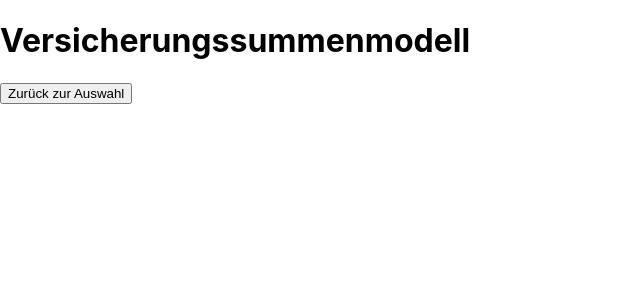
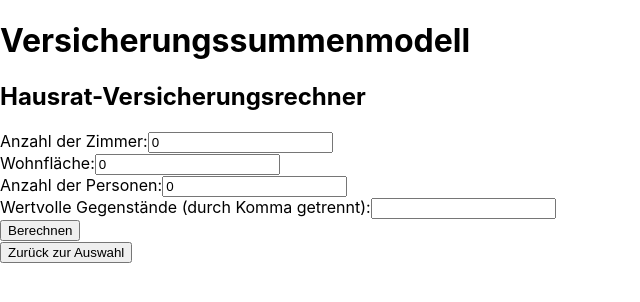
Before and after one commit to bambuk-html/Versicherungsrechner, a React (Create React App) app in the folder versicherungsrechner/: page /Summe in a window 1280 px wide. Shown: the top 302 px of the page, without its empty margins (0-640 px from the left). Built offline with nearby package versions, Linux system fonts and the light colour scheme.

Commit message:
ordner für dokumentation hinzugefügt, SummenRechner komponente angefangen

```diff
--- /dev/null
+++ b/versicherungsrechner/src/Components/SummenRechner.js
@@ -0,0 +1,63 @@
+import React, { useState } from 'react';
+
+function HausratVersicherungsrechner() {
+  const [zimmer, setZimmer] = useState(0);
+  const [wohnflaeche, setWohnflaeche] = useState(0);
+  const [personen, setPersonen] = useState(0);
+  const [wertvolleGegenstaende, setWertvolleGegenstaende] = useState([]);
+
+  function handleZimmerChange(event) {
+    setZimmer(event.target.value);
+  }
+
+  function handleWohnflaecheChange(event) {
+    setWohnflaeche(event.target.value);
+  }
+
+  function handlePersonenChange(event) {
+    setPersonen(event.target.value);
+  }
+
+  function handleWertvolleGegenstaendeChange(event) {
+    setWertvolleGegenstaende(event.target.value.split(','));
+  }
+
+  function berechneVersicherungssumme() {
+    //hier kommt der hauptteil der logik hin
+  }
+
+  return (
+    <div>
+      <h2>Hausrat-Versicherungsrechner</h2>
+      <form>
+        <label>
+          Anzahl der Zimmer:
+          <input type="number" min="0" value={zimmer} onChange={handleZimmerChange} />
+        </label>
+        <br />
+        <label>
+          Wohnfläche:
+<input type="number" min="0" value={wohnflaeche} onChange={handleWohnflaecheChange} />
+</label>
+<br />
+<label>
+Anzahl der Personen:
+<input type="number" min="0" value={personen} onChange={handlePersonenChange} />
+</label>
+<br />
+<label>
+Wertvolle Gegenstände (durch Komma getrennt):
+<input type="text" min="0" value={wertvolleGegenstaende} onChange={handleWertvolleGegenstaendeChange} />
+</label>
+<br />
+<button onClick={berechneVersicherungssumme}>Berechnen</button>
+</form>
+{
+    //ergebnis
+
+}
+</div>
+);
+}
+
+export default HausratVersicherungsrechner;
--- a/versicherungsrechner/src/pages/Summe.js
+++ b/versicherungsrechner/src/pages/Summe.js
@@ -1,9 +1,11 @@
 import HomeButton from "../Components/HomeButton";
+import HausratVersicherungsrechner from "../Components/SummenRechner";
 
 const Summe= () => {
     return (
         <div>
             <h1>Versicherungssummenmodell</h1>
+            <HausratVersicherungsrechner />
             <HomeButton/ >
         </div>
     );
```
